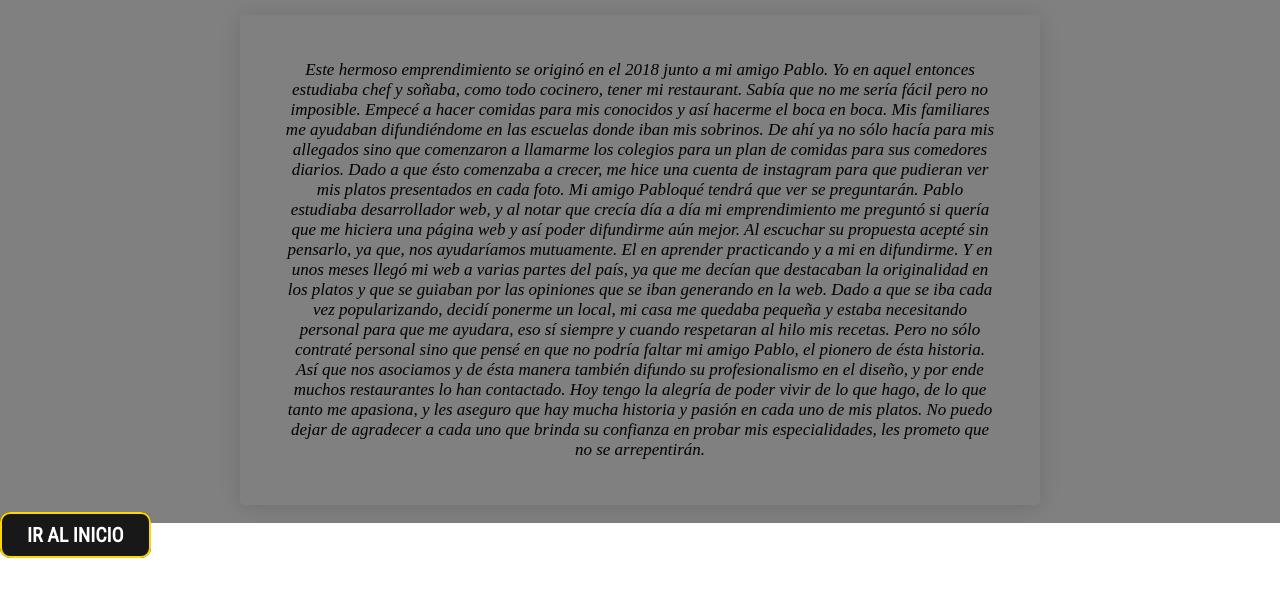
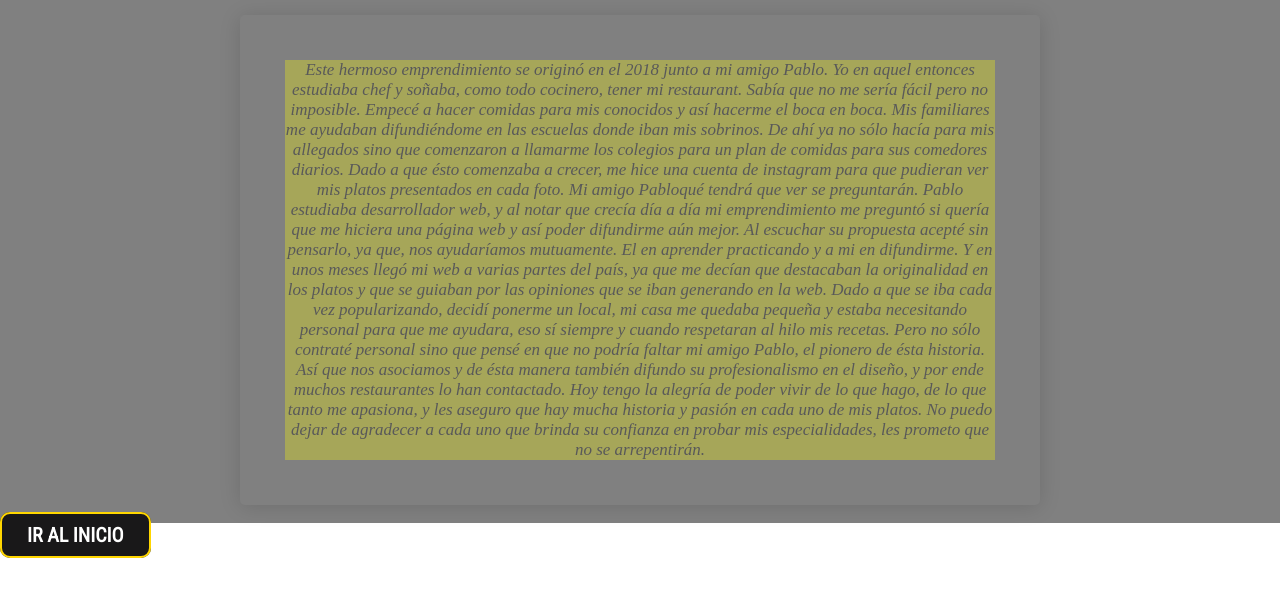
Before and after one commit to Lfgarcia2022/tpopythresto, a plain HTML site: page nosotros.html in a window 1280 px wide. Shown: the part 83-680 px from the top of the page. Drawn offline with Linux system fonts and the light colour scheme.

Commit message:
Agregue en fondo p un estilo
background color yellow y opacity 0.3

```diff
--- a/nosotros.css
+++ b/nosotros.css
@@ -151,7 +151,8 @@ box-shadow: 0px 2px 21px 0px rgba(0,0,0,0.14);
     margin: 45px;
     text-align: center;
     text-transform: none;
-
+    background-color: yellow;
+    opacity: 0.3;
     font-size: 17px;
     font-family: "Trirong", serif;
     font-style:italic;
```
